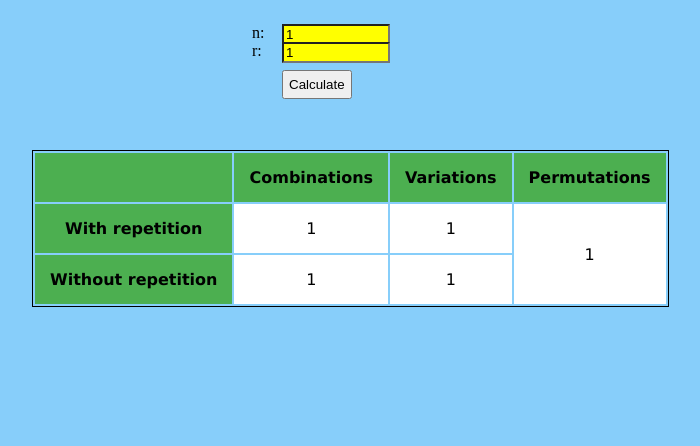
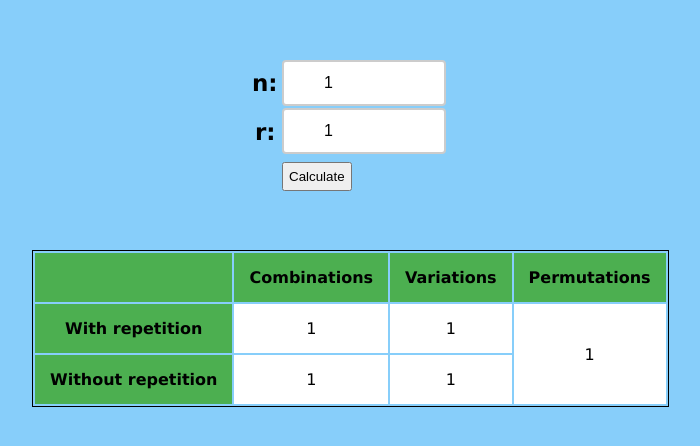
Before and after one commit to llopezmo-rh/combinatoria, a plain HTML site: page index.html in a window 1280 px wide. Shown: the whole page, without its empty margins (18-718 px from the left). Drawn offline with Linux system fonts and the light colour scheme.

Commit message:
Style modified

```diff
--- a/index.html
+++ b/index.html
@@ -104,6 +104,7 @@ function update_values()
 
 <style>
 
+
 body {
 	background-color: LightSkyBlue;
 }
@@ -113,11 +114,43 @@ body {
 	left:270px;
 }
 
+#input-form p {
+	font-family: Verdana,sans-serif;
+	font-weight: bold;
+	font-size: 23px;
+}
+
+#n-text {
+	position: relative;
+	top: 39px;
+}
+
+#n {
+	position: relative;
+	top: -20px;
+}
+
+#r-text {
+	position: relative;
+	top: -30px;
+	left:3px;
+}
+
+#r {
+	position: relative;
+	top: -90px;
+}
+
 #input-form input {
 	width: 100px;
-	background: yellow;
-	position: absolute;
+	position: relative;
 	left:30px;
+	/*box-sizing: border-box;*/
+	border: 2px solid #ccc;
+	border-radius: 4px;
+	font-size: 16px;
+	background-color: white;
+	padding: 12px 20px 12px 40px;
 }
 
 #input-form button {
@@ -125,6 +158,7 @@ body {
 	padding: 5px;
 	position: relative;
 	left: 20px;
+	top: -92px;
 }
 
 #output-table {
@@ -133,7 +167,7 @@ body {
 	font-family: Verdana,sans-serif;
 	position: absolute;
 	left: 50px;
-	top: 150px;
+	top: 250px;
 }
 
 #output-table th {
@@ -156,6 +190,7 @@ tr:nth-child(odd) {
 }
 */
 
+
 </style>
 </head>
 
@@ -165,11 +200,13 @@ tr:nth-child(odd) {
 
 <body>
 
-<p name="input-form" id="input-form">
-	n:<input type="text" name="n" id="n" value="1" onchange="update_values()"><br>
-	r:<input type="text" name="r" id="r" value="1" onchange="update_values()"><br>
+<div id="input-form">
+	<p id="n-text">n:</p>
+	<input type="text" name="n" id="n" value="1" onchange="update_values()"><br>
+	<p id="r-text">r:</p>
+	<input type="text" name="r" id="r" value="1" onchange="update_values()"><br>
 	<button onclick="update_values()">Calculate</button>
-</p>
+</div>
 
 <table name="output-table" id="output-table">
 	<tr>
@@ -180,14 +217,14 @@ tr:nth-child(odd) {
 	</tr>
 	<tr>
 	<th>With repetition</th>
-	<td name="cr" id="cr">1</td>
-	<td name="vr" id="vr">1</td>
-	<td rowspan=2 name="p" id="p">1</td>
+	<td id="cr">1</td>
+	<td id="vr">1</td>
+	<td rowspan=2 id="p">1</td>
 	</tr>
 	<tr>
 	<th>Without repetition</th>
-	<td name="c" id="c">1</td>
-	<td name="v" id="v">1</td>
+	<td id="c">1</td>
+	<td id="v">1</td>
 	</tr>
 </table>
 
```
